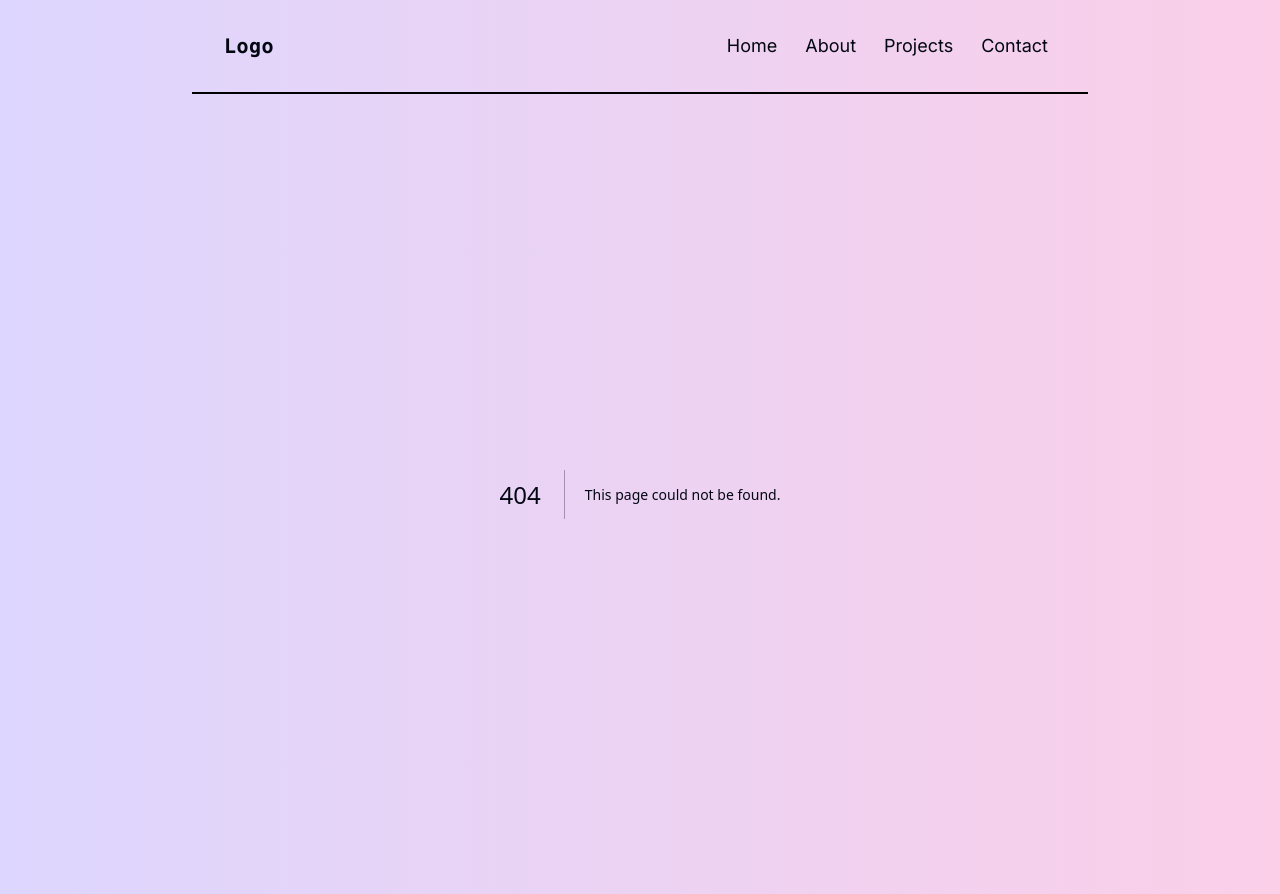
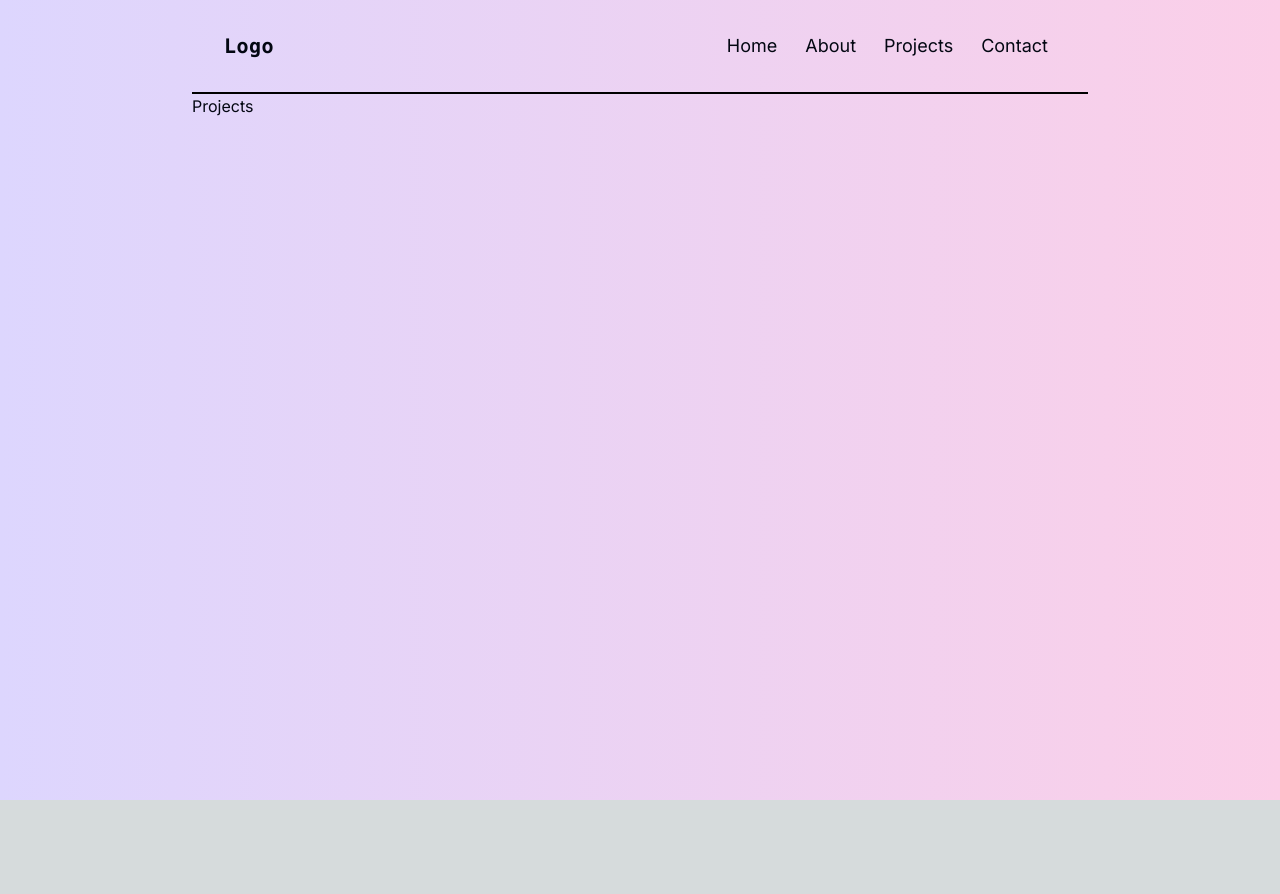
Before and after one commit to atorrez007/updated-portfolio, a Next.js app: page /projects in a window 1280 px wide. Before the commit this address had no page. After the commit the page ends 800 px from the top, so only its background shows below. Built offline with nearby package versions, Linux system fonts and the light colour scheme.

Commit message:
more routes added

```diff
--- /dev/null
+++ b/src/app/contact/page.tsx
@@ -0,0 +1,3 @@
+export default function Contact() {
+  return <div>Contact</div>;
+}
--- /dev/null
+++ b/src/app/projects/page.tsx
@@ -0,0 +1,5 @@
+import React from "react";
+
+export default function Projects() {
+  return <div>Projects</div>;
+}
```
